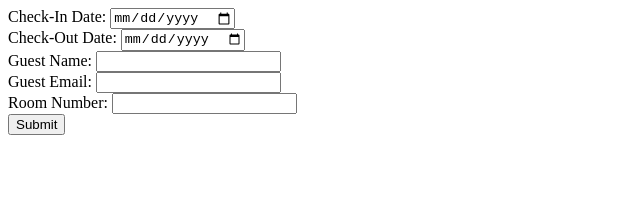
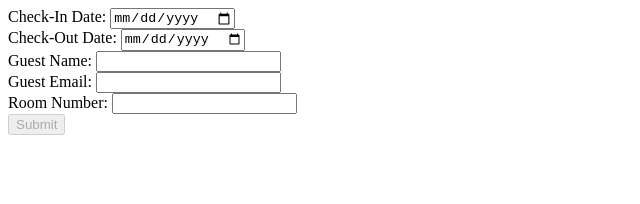
Before and after one commit to OussamaNaya/Angular-Reservation-App, an Angular app: page /new in a window 1280 px wide. Shown: the top 204 px of the page, without its empty margins (0-640 px from the left). Built offline with nearby package versions, Linux system fonts and the light colour scheme.

Commit message:
add a dynamic toggl based on reservationForm valid

```diff
--- a/src/app/reservation-form/reservation-form.component.html
+++ b/src/app/reservation-form/reservation-form.component.html
@@ -20,5 +20,5 @@
         <input type="number" formControlName="roomNumber">
     </div>
 
-    <button type="submit">Submit</button>
+    <button type="submit" [disabled]="reservationForm.invalid">Submit</button>
 </form>
--- a/src/app/reservation-form/reservation-form.component.ts
+++ b/src/app/reservation-form/reservation-form.component.ts
@@ -1,6 +1,6 @@
 import { Component, OnInit } from '@angular/core';
 // add these imports to the Form component
-import { EmailValidator, FormBuilder, FormGroup, Validator, Validators } from '@angular/forms';
+import { FormBuilder, FormGroup, Validators } from '@angular/forms';
 
 @Component({
   selector: 'app-reservation-form',
@@ -8,13 +8,14 @@ import { EmailValidator, FormBuilder, FormGroup, Validator, Validators } from '@
   styleUrls: ['./reservation-form.component.css']
 })
 export class ReservationFormComponent implements OnInit{
-
+    // create an instance of FormGroup to collect our form data.
     reservationForm : FormGroup = new FormGroup({});
 
     // Injecter FormBuilder dependency, to our componant.
     constructor(private FormBuilder : FormBuilder){
     }
 
+    // add the validator to reservationForm object.
     ngOnInit(): void {
       this.reservationForm = this.FormBuilder.group({
           CheckInDate: ['', Validators.required],
```
